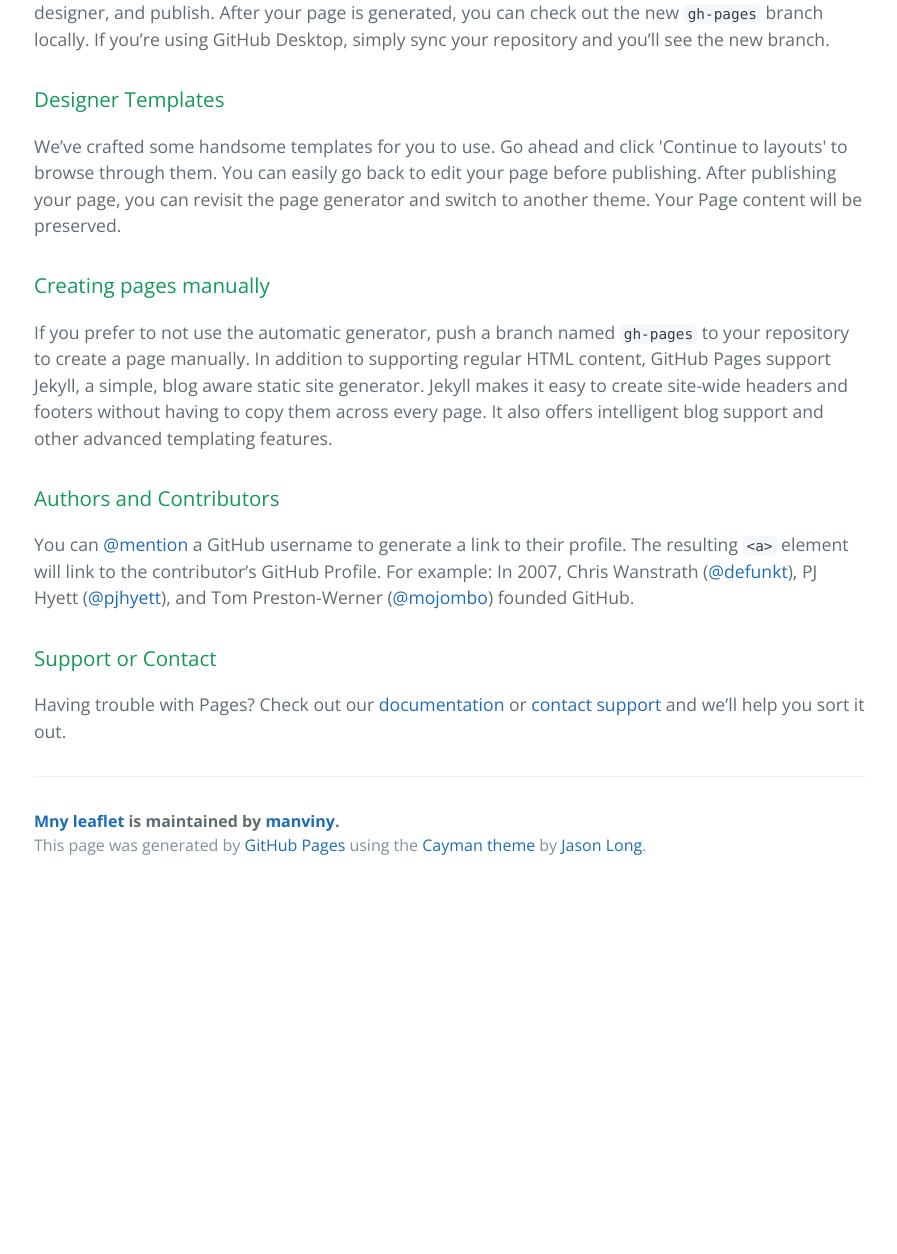
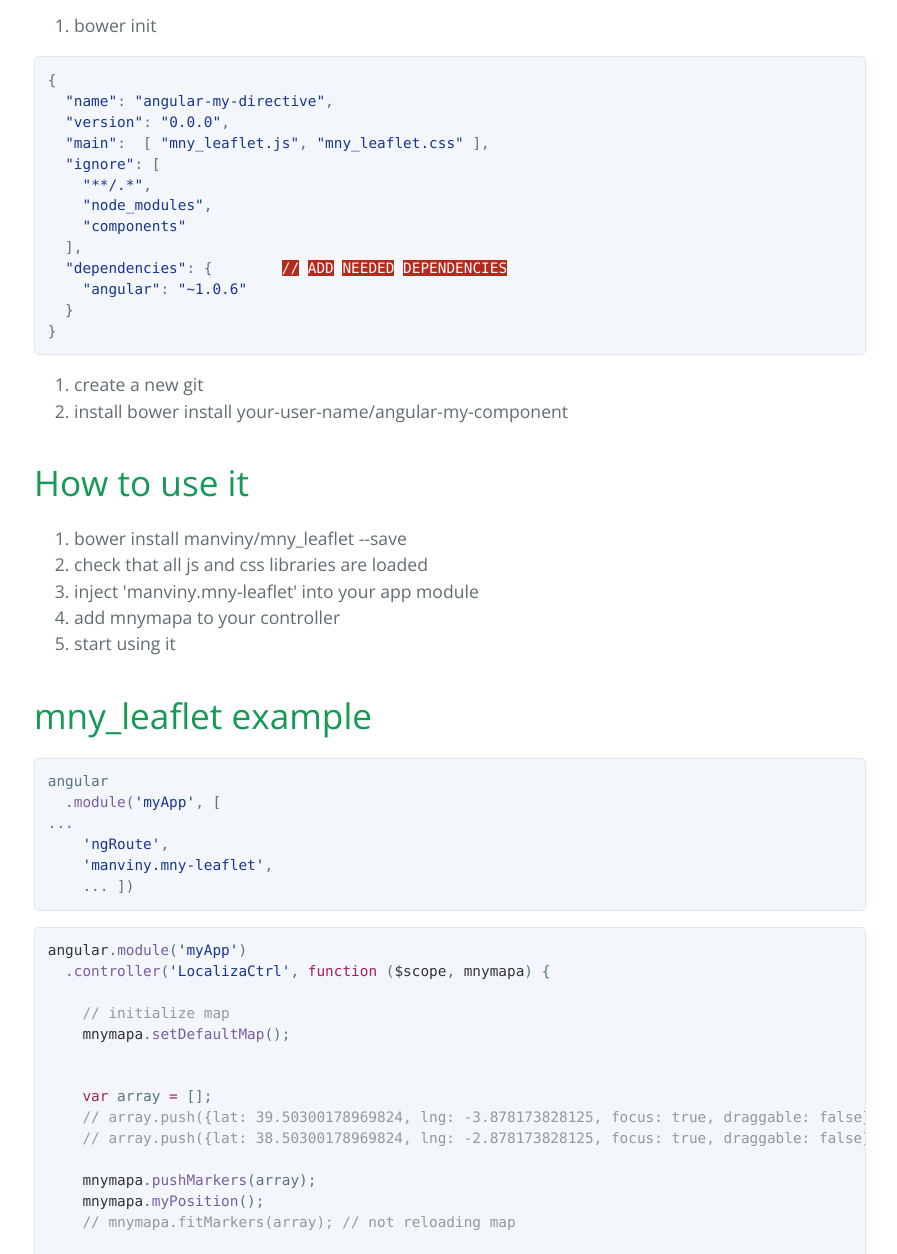
Before and after one commit to manviny/mny_leaflet, a plain HTML site: page index.html in a window 1280 px wide. Shown: the part 470-1724 px from the top of the page, without its empty margins (190-1087 px from the left). Before the commit the page ends 1359 px from the top, so only its background shows below. Drawn offline with nearby package versions, Linux system fonts and the light colour scheme.

```diff
--- a/index.html
+++ b/index.html
@@ -19,30 +19,83 @@
     </section>
 
     <section class="main-content">
-      <h3>
-<a id="welcome-to-github-pages" class="anchor" href="#welcome-to-github-pages" aria-hidden="true"><span class="octicon octicon-link"></span></a>Welcome to GitHub Pages.</h3>
+      <h1>
+<a id="how-to-create-a-new-angular-component-bower" class="anchor" href="#how-to-create-a-new-angular-component-bower" aria-hidden="true"><span class="octicon octicon-link"></span></a>How to create a new angular component (bower)</h1>
 
-<p>This automatic page generator is the easiest way to create beautiful pages for all of your projects. Author your page content here <a href="https://guides.github.com/features/mastering-markdown/">using GitHub Flavored Markdown</a>, select a template crafted by a designer, and publish. After your page is generated, you can check out the new <code>gh-pages</code> branch locally. If you’re using GitHub Desktop, simply sync your repository and you’ll see the new branch.</p>
+<p><a href="http://briantford.com/blog/angular-bower">Brian Ford</a>  </p>
 
-<h3>
-<a id="designer-templates" class="anchor" href="#designer-templates" aria-hidden="true"><span class="octicon octicon-link"></span></a>Designer Templates</h3>
+<ol>
+<li>bower init<br>
+</li>
+</ol>
 
-<p>We’ve crafted some handsome templates for you to use. Go ahead and click 'Continue to layouts' to browse through them. You can easily go back to edit your page before publishing. After publishing your page, you can revisit the page generator and switch to another theme. Your Page content will be preserved.</p>
+<div class="highlight highlight-source-json"><pre>{
+  <span class="pl-s"><span class="pl-pds">"</span>name<span class="pl-pds">"</span></span>: <span class="pl-s"><span class="pl-pds">"</span>angular-my-directive<span class="pl-pds">"</span></span>,
+  <span class="pl-s"><span class="pl-pds">"</span>version<span class="pl-pds">"</span></span>: <span class="pl-s"><span class="pl-pds">"</span>0.0.0<span class="pl-pds">"</span></span>,
+  <span class="pl-s"><span class="pl-pds">"</span>main<span class="pl-pds">"</span></span>:  [ <span class="pl-s"><span class="pl-pds">"</span>mny_leaflet.js<span class="pl-pds">"</span></span>, <span class="pl-s"><span class="pl-pds">"</span>mny_leaflet.css<span class="pl-pds">"</span></span> ],
+  <span class="pl-s"><span class="pl-pds">"</span>ignore<span class="pl-pds">"</span></span>: [
+    <span class="pl-s"><span class="pl-pds">"</span>**/.*<span class="pl-pds">"</span></span>,
+    <span class="pl-s"><span class="pl-pds">"</span>node_modules<span class="pl-pds">"</span></span>,
+    <span class="pl-s"><span class="pl-pds">"</span>components<span class="pl-pds">"</span></span>
+  ],
+  <span class="pl-s"><span class="pl-pds">"</span>dependencies<span class="pl-pds">"</span></span>: {        <span class="pl-ii">//</span> <span class="pl-ii">ADD</span> <span class="pl-ii">NEEDED</span> <span class="pl-ii">DEPENDENCIES</span>
+    <span class="pl-s"><span class="pl-pds">"</span>angular<span class="pl-pds">"</span></span>: <span class="pl-s"><span class="pl-pds">"</span>~1.0.6<span class="pl-pds">"</span></span>
+  }
+}</pre></div>
 
-<h3>
-<a id="creating-pages-manually" class="anchor" href="#creating-pages-manually" aria-hidden="true"><span class="octicon octicon-link"></span></a>Creating pages manually</h3>
+<ol>
+<li>create a new git<br>
+</li>
+<li>install bower install your-user-name/angular-my-component<br>
+</li>
+</ol>
 
-<p>If you prefer to not use the automatic generator, push a branch named <code>gh-pages</code> to your repository to create a page manually. In addition to supporting regular HTML content, GitHub Pages support Jekyll, a simple, blog aware static site generator. Jekyll makes it easy to create site-wide headers and footers without having to copy them across every page. It also offers intelligent blog support and other advanced templating features.</p>
+<h1>
+<a id="how-to-use-it" class="anchor" href="#how-to-use-it" aria-hidden="true"><span class="octicon octicon-link"></span></a>How to use it</h1>
 
-<h3>
-<a id="authors-and-contributors" class="anchor" href="#authors-and-contributors" aria-hidden="true"><span class="octicon octicon-link"></span></a>Authors and Contributors</h3>
+<ol>
+<li>bower install manviny/mny_leaflet --save<br>
+</li>
+<li>check that all js and css libraries are loaded<br>
+</li>
+<li>inject 'manviny.mny-leaflet' into your app module<br>
+</li>
+<li>add  mnymapa to your controller<br>
+</li>
+<li>start using it<br>
+</li>
+</ol>
 
-<p>You can <a href="https://github.com/blog/821" class="user-mention">@mention</a> a GitHub username to generate a link to their profile. The resulting <code>&lt;a&gt;</code> element will link to the contributor’s GitHub Profile. For example: In 2007, Chris Wanstrath (<a href="https://github.com/defunkt" class="user-mention">@defunkt</a>), PJ Hyett (<a href="https://github.com/pjhyett" class="user-mention">@pjhyett</a>), and Tom Preston-Werner (<a href="https://github.com/mojombo" class="user-mention">@mojombo</a>) founded GitHub.</p>
+<h1>
+<a id="mny_leaflet-example" class="anchor" href="#mny_leaflet-example" aria-hidden="true"><span class="octicon octicon-link"></span></a>mny_leaflet example</h1>
 
-<h3>
-<a id="support-or-contact" class="anchor" href="#support-or-contact" aria-hidden="true"><span class="octicon octicon-link"></span></a>Support or Contact</h3>
+<div class="highlight highlight-source-js"><pre>angular
+  .<span class="pl-en">module</span>(<span class="pl-s"><span class="pl-pds">'</span>myApp<span class="pl-pds">'</span></span>, [
+...
+    <span class="pl-s"><span class="pl-pds">'</span>ngRoute<span class="pl-pds">'</span></span>,
+    <span class="pl-s"><span class="pl-pds">'</span>manviny.mny-leaflet<span class="pl-pds">'</span></span>,
+    ... ])</pre></div>
 
-<p>Having trouble with Pages? Check out our <a href="https://help.github.com/pages">documentation</a> or <a href="https://github.com/contact">contact support</a> and we’ll help you sort it out.</p>
+<div class="highlight highlight-source-js"><pre><span class="pl-smi">angular</span>.<span class="pl-en">module</span>(<span class="pl-s"><span class="pl-pds">'</span>myApp<span class="pl-pds">'</span></span>)
+  .<span class="pl-en">controller</span>(<span class="pl-s"><span class="pl-pds">'</span>LocalizaCtrl<span class="pl-pds">'</span></span>, <span class="pl-k">function</span> (<span class="pl-smi">$scope</span>, <span class="pl-smi">mnymapa</span>) {
+
+    <span class="pl-c">// initialize map</span>
+    <span class="pl-smi">mnymapa</span>.<span class="pl-en">setDefaultMap</span>();
+
+
+    <span class="pl-k">var</span> array <span class="pl-k">=</span> [];
+    <span class="pl-c">// array.push({lat: 39.50300178969824, lng: -3.878173828125, focus: true, draggable: false});   </span>
+    <span class="pl-c">// array.push({lat: 38.50300178969824, lng: -2.878173828125, focus: true, draggable: false});   </span>
+
+    <span class="pl-smi">mnymapa</span>.<span class="pl-en">pushMarkers</span>(array);
+    <span class="pl-smi">mnymapa</span>.<span class="pl-en">myPosition</span>();
+    <span class="pl-c">// mnymapa.fitMarkers(array); // not reloading map</span>
+
+  });</pre></div>
+
+<div class="highlight highlight-text-html-basic"><pre>&lt;<span class="pl-ent">div</span> <span class="pl-e">class</span>=<span class="pl-s"><span class="pl-pds">"</span>center<span class="pl-pds">"</span></span> <span class="pl-e">ng-controller</span>=<span class="pl-s"><span class="pl-pds">"</span>LocalizaCtrl<span class="pl-pds">"</span></span>&gt;
+    &lt;<span class="pl-ent">leaflet</span> <span class="pl-e">center</span>=<span class="pl-s"><span class="pl-pds">"</span>centerHere<span class="pl-pds">"</span></span> <span class="pl-e">markers</span>=<span class="pl-s"><span class="pl-pds">"</span>myMarkers<span class="pl-pds">"</span></span>  <span class="pl-e">layers</span>=<span class="pl-s"><span class="pl-pds">"</span>layers<span class="pl-pds">"</span></span> <span class="pl-e">defaults</span>=<span class="pl-s"><span class="pl-pds">"</span>defaults<span class="pl-pds">"</span></span>  &gt;&lt;/<span class="pl-ent">leaflet</span>&gt;
+&lt;/<span class="pl-ent">div</span>&gt;</pre></div>
 
       <footer class="site-footer">
         <span class="site-footer-owner"><a href="https://github.com/manviny/mny_leaflet">Mny leaflet</a> is maintained by <a href="https://github.com/manviny">manviny</a>.</span>
```
Also changed, not shown: params.json (+1 -1 lines).
